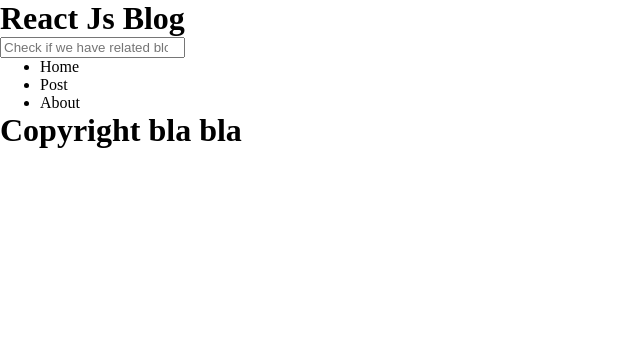
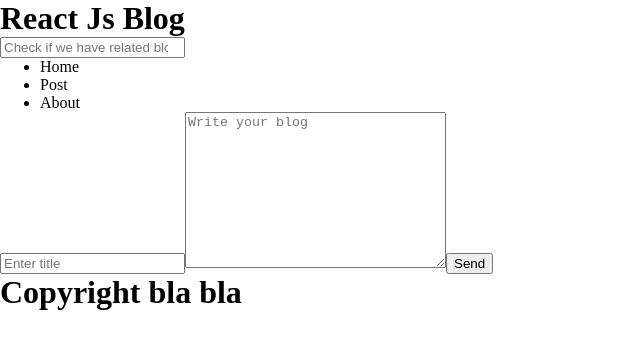
Before and after one commit to mithatsarikaya/reactJsBlog, a React (Vite) app: page /new in a window 1280 px wide. Shown: the top 348 px of the page, without its empty margins (0-640 px from the left). Built offline with nearby package versions, Linux system fonts and the light colour scheme.

Commit message:
new blog can be added to data state, navigating user to home page

```diff
--- a/src/App.jsx
+++ b/src/App.jsx
@@ -5,9 +5,12 @@ import Nav from "./components/Nav";
 import data from "./data";
 import Footer from "./components/Footer";
 import Home from "./components/Home";
+import NewPost from "./components/NewPost";
 
 function App() {
   const [postDatas, setPostDatas] = useState(data);
+  const newIdForNewPost = postDatas[postDatas.length - 1].id + 1;
+  console.log(newIdForNewPost);
 
   return (
     <>
@@ -15,6 +18,15 @@ function App() {
       <Nav />
       <Routes>
         <Route path="/" element={<Home postDatas={postDatas} />} />
+        <Route
+          path="/new"
+          element={
+            <NewPost
+              setPostDatas={setPostDatas}
+              newIdForNewPost={newIdForNewPost}
+            />
+          }
+        />
       </Routes>
       <Footer />
     </>
--- /dev/null
+++ b/src/components/NewPost.jsx
@@ -0,0 +1,53 @@
+import { useState } from "react";
+import { useNavigate } from "react-router-dom";
+
+export default function NewPost({ setPostDatas, newIdForNewPost }) {
+  //id title text
+
+  const navigate = useNavigate();
+
+  const [newPost, setNewPost] = useState({
+    id: newIdForNewPost,
+    title: "",
+    text: "",
+  });
+
+  console.log(newPost);
+  const handleChange = (e) => {
+    setNewPost((prevPost) => ({
+      ...prevPost,
+      [e.target.name]: e.target.value,
+    }));
+  };
+
+  const handleSubmit = (e) => {
+    e.preventDefault();
+    setPostDatas((prevPostDatas) => [...prevPostDatas, newPost]);
+    navigate("/");
+  };
+
+  return (
+    <div>
+      <form action="" method="post">
+        <input
+          type="text"
+          placeholder="Enter title"
+          name="title"
+          id=""
+          required
+          onChange={handleChange}
+        />
+        <textarea
+          name="text"
+          id=""
+          cols="30"
+          rows="10"
+          placeholder="Write your blog"
+          required
+          onChange={handleChange}
+        ></textarea>
+        <button onClick={handleSubmit}>Send</button>
+      </form>
+    </div>
+  );
+}
```
